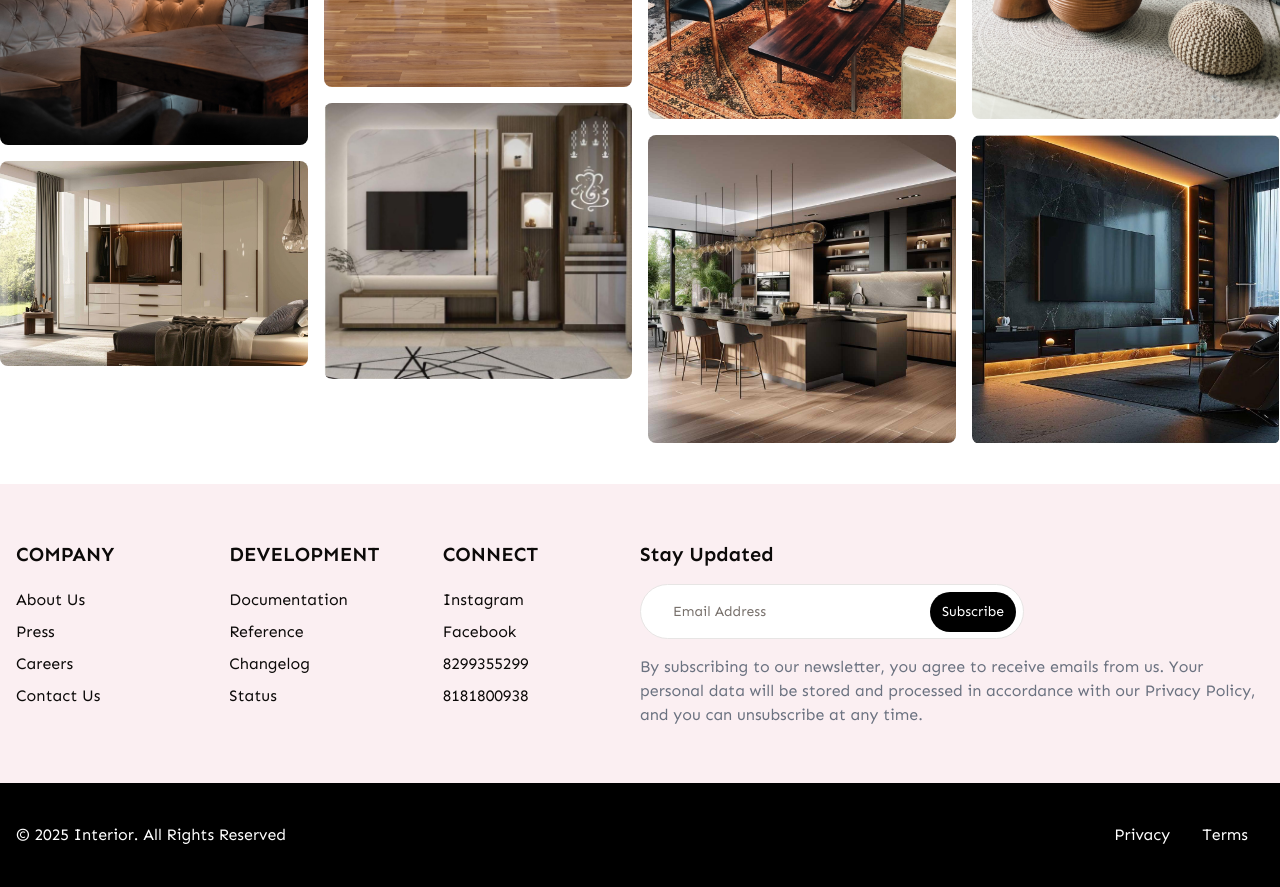
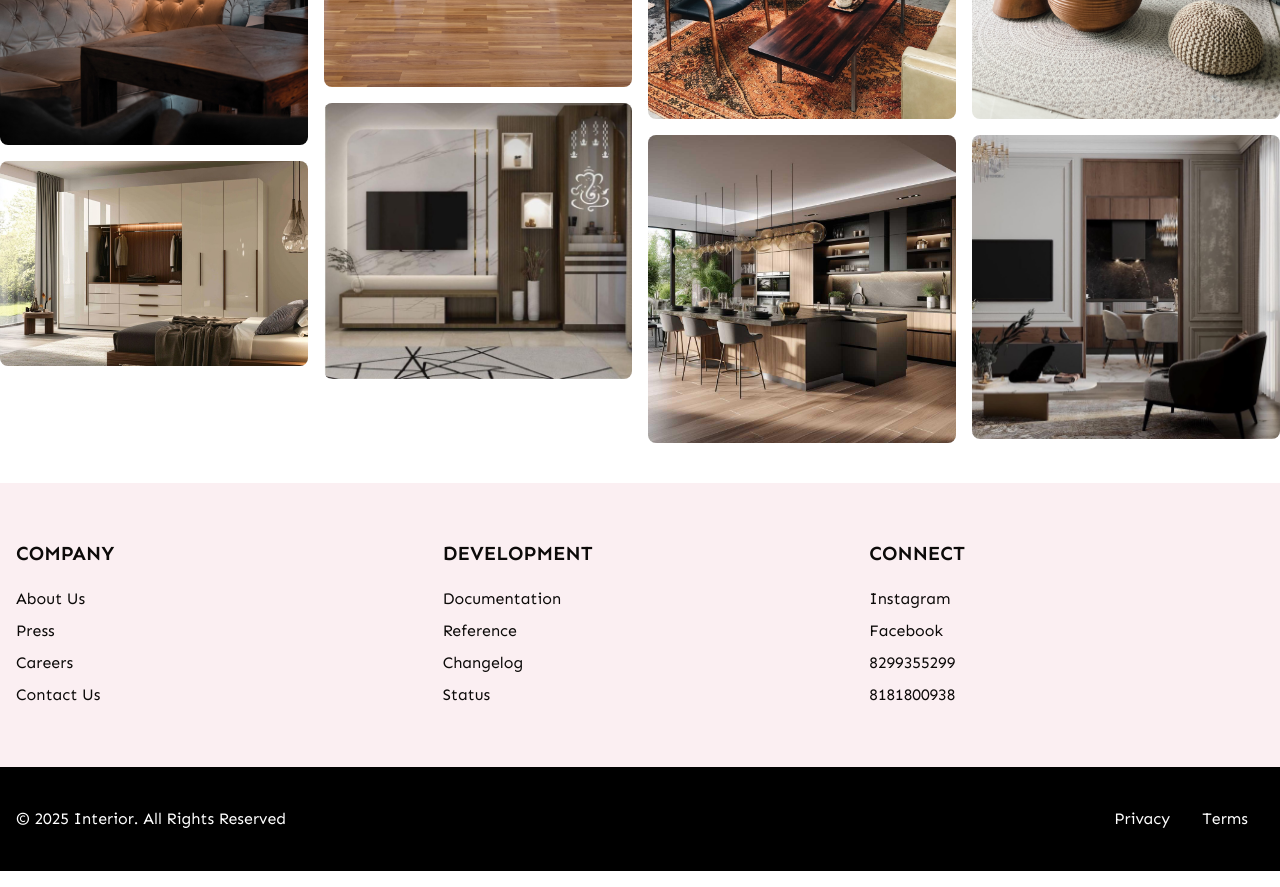
Before and after one commit to abdulrr25/Interior-Designer, a Next.js app: page /gallery in a window 1280 px wide. Shown: the part 1180-2067 px from the top of the page. Built offline with nearby package versions, Linux system fonts and the light colour scheme.

Commit message:
footer updated

```diff
--- a/app/gallery/page.jsx
+++ b/app/gallery/page.jsx
@@ -61,7 +61,7 @@ const page = () => {
           <img className="h-auto max-w-full rounded-lg hover:scale-90 transition-all" src="/image/gallery3.jpg"/>
         </div>
         <div>
-          <img className="h-auto max-w-full rounded-lg hover:scale-90 transition-all" src="/image/TV12.jpg"/>
+          <img className="h-auto max-w-full rounded-lg hover:scale-90 transition-all" src="/image/project.jpg"/>
         </div>
       </div>
     </div>
--- a/components/Footer.jsx
+++ b/components/Footer.jsx
@@ -3,37 +3,21 @@
 import { desVariants, tagVariants, titleVariants } from "@/utils/animation";
 import { motion } from "framer-motion";
 import Link from "next/link";
-import React, { useState } from "react";
-import { Input } from "./ui/input";
+import React from "react";
 
 export default function Footer() {
-  const [email, setEmail] = useState("");
-
-  const handleEmailChange = (e) => {
-    setEmail(e.target.value);
-  };
-
-  const handleSubscribe = () => {
-    if (email) {
-      // You can send the email to your API or any other service here.
-      console.log("Subscribed with email:", email);
-    } else {
-      alert("Please enter a valid email address.");
-    }
-  };
-
   return (
     <div className="bg-[#FBEFF2] dark:bg-[#292C3D]">
-      <div className="container lg:grid lg:grid-cols-2 py-14 px-4">
-        <div className="grid gap-4 pb-4 text-left lg:pb-0 lg:grid-cols-3">
+      <div className="container lg:grid lg:grid-cols-3 py-14 px-4 gap-8">
+        {/* Company Section */}
         <motion.div
           initial="offscreen"
           whileInView={"onscreen"}
           variants={titleVariants}
         >
           <h2 className="pb-4 text-xl font-semibold uppercase">Company</h2>
-            <div className="flex flex-col ">
-              <Link href="/" className="py-1 hover:underline">
+          <div className="flex flex-col">
+            <Link href="/about" className="py-1 hover:underline">
               About Us
             </Link>
             <Link href="/" className="py-1 hover:underline">
@@ -42,19 +26,20 @@ export default function Footer() {
             <Link href="/" className="py-1 hover:underline">
               Careers
             </Link>
-              <Link href="/" className="py-1 hover:underline">
+            <Link href="/contact" className="py-1 hover:underline">
               Contact Us
             </Link>
           </div>
         </motion.div>
 
+        {/* Development Section */}
         <motion.div
           initial="offscreen"
           whileInView={"onscreen"}
           variants={desVariants}
         >
           <h2 className="pb-4 text-xl font-semibold uppercase">Development</h2>
-            <div className="flex flex-col ">
+          <div className="flex flex-col">
             <Link href="/" className="py-1 hover:underline">
               Documentation
             </Link>
@@ -70,13 +55,14 @@ export default function Footer() {
           </div>
         </motion.div>
 
+        {/* Connect Section */}
         <motion.div
           initial="offscreen"
           whileInView={"onscreen"}
           variants={tagVariants}
         >
           <h2 className="pb-4 text-xl font-semibold uppercase">Connect</h2>
-            <div className="flex flex-col ">
+          <div className="flex flex-col">
             <Link
               href="https://www.instagram.com/nrb_kitchen_studio/"
               className="py-1 hover:underline"
@@ -96,37 +82,6 @@ export default function Footer() {
               8181800938
             </Link>
           </div>
-          </motion.div>
-        </div>
-
-        <motion.div
-          initial="offscreen"
-          whileInView={"onscreen"}
-          variants={desVariants}
-        >
-          <p className="pb-4 text-xl font-semibold">Stay Updated</p>
-          <div className="relative lg:max-w-sm">
-            <Input
-              type="email"
-              id="email"
-              placeholder="Email Address"
-              value={email}
-              onChange={handleEmailChange}
-              required
-            />
-            <button
-              type="button"
-              onClick={handleSubscribe}
-              className="absolute bg-black text-white rounded-full h-10 px-3 text-sm top-2 right-2 hover:border-2 hover:border-black hover:bg-white hover:text-black dark:bg-primary"
-            >
-              Subscribe
-            </button>
-          </div>
-          <p className="pt-4 text-gray-500">
-            By subscribing to our newsletter, you agree to receive emails from
-            us. Your personal data will be stored and processed in accordance
-            with our Privacy Policy, and you can unsubscribe at any time.
-          </p>
         </motion.div>
       </div>
 
```
Lines whose indentation alone changed are shown as unchanged.
